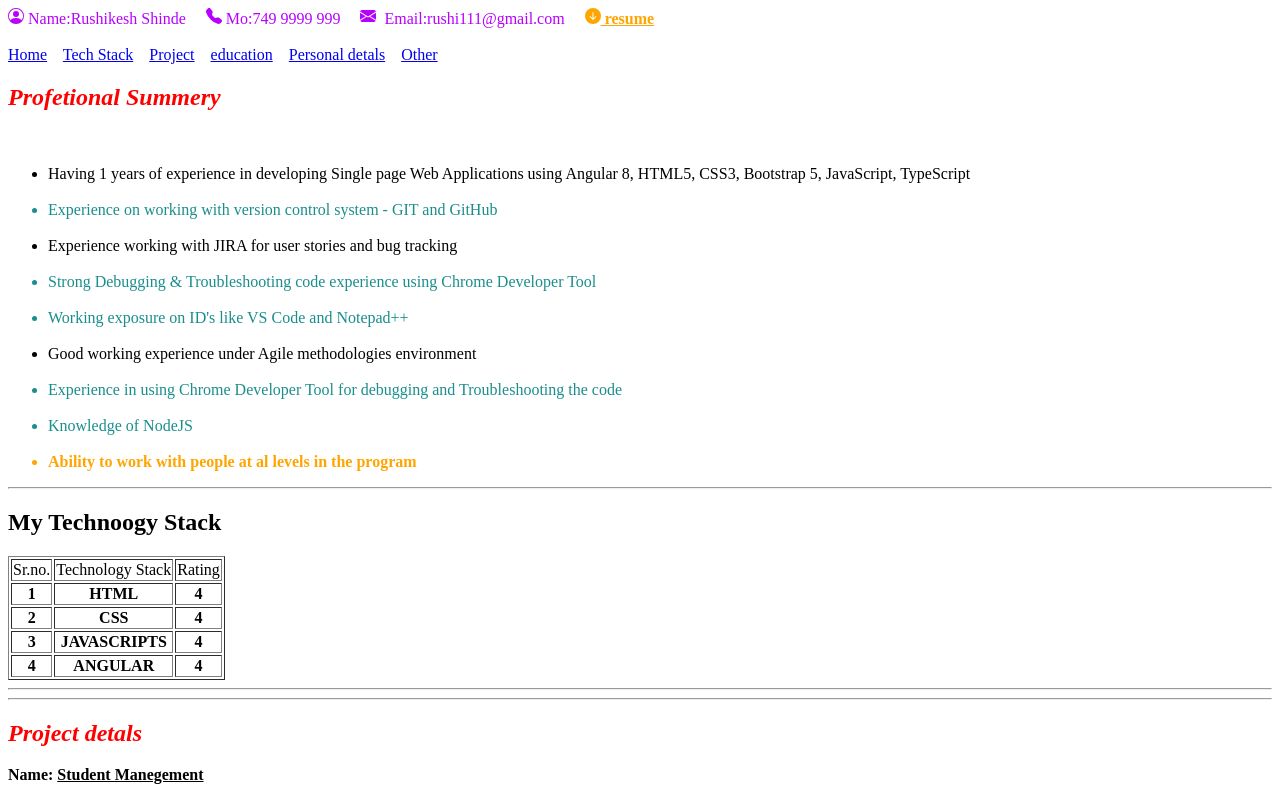
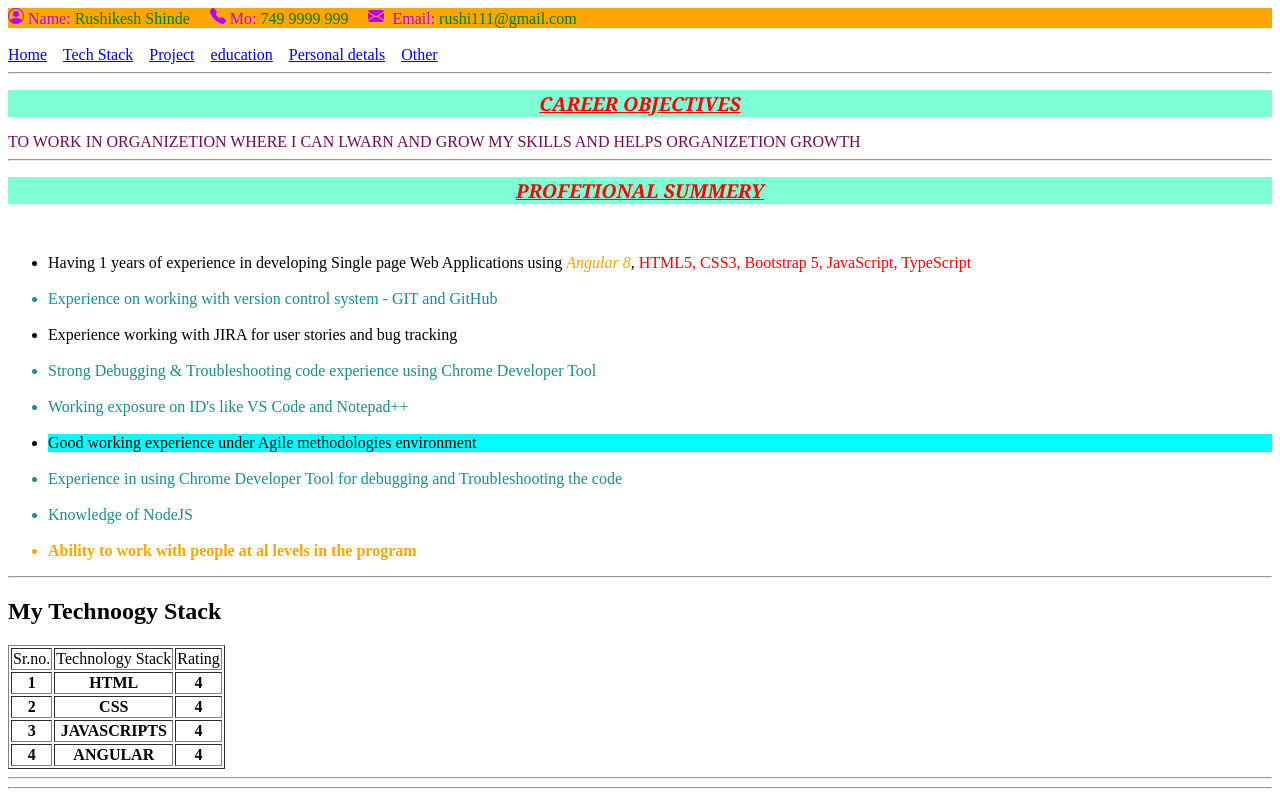
Before and after one commit to RushiShindePatil/My-Profile, a plain HTML site: page index.html in a window 1280 px wide. Shown: the top 797 px of the page. Drawn offline with Linux system fonts and the light colour scheme.

Commit message:
css apply

```diff
--- a/index.html
+++ b/index.html
@@ -15,11 +15,35 @@
       }
       .header{
         color: rgb(183, 0, 255);
+        background-color:orange;
       }
       .heading{
         color: red;
         font-style: italic;
+        font-size: larger;
+           font-family: Georgia, 'Times New Roman', Times, serif;
+           text-align: center;
+           text-decoration: underline;
+           text-transform: uppercase;
+           background-color: aquamarine;
       }
+    .identity{
+      color: green;
+    }
+    #career{
+      color: rgb(114, 12, 82);
+    }
+    #Angular{
+      color: orange;
+      font-style: italic;
+    }
+    #Lqanguage{
+      color:red ;
+    }
+    #Line{
+      background-color:aqua;
+    }
+
 
 
 
@@ -41,7 +65,7 @@
           fill-rule="evenodd"
           d="M0 8a8 8 0 1 1 16 0A8 8 0 0 1 0 8m8-7a7 7 0 0 0-5.468 11.37C3.242 11.226 4.805 10 8 10s4.757 1.225 5.468 2.37A7 7 0 0 0 8 1"
         /></svg
-      >&nbsp;Name:Rushikesh Shinde &nbsp;&nbsp;&nbsp;
+      >&nbsp;Name: <span class="identity">Rushikesh Shinde</span> &nbsp;&nbsp;&nbsp;
       <svg
         xmlns="http://www.w3.org/2000/svg"
         width="16"
@@ -54,7 +78,7 @@
           fill-rule="evenodd"
           d="M1.885.511a1.745 1.745 0 0 1 2.61.163L6.29 2.98c.329.423.445.974.315 1.494l-.547 2.19a.68.68 0 0 0 .178.643l2.457 2.457a.68.68 0 0 0 .644.178l2.189-.547a1.75 1.75 0 0 1 1.494.315l2.306 1.794c.829.645.905 1.87.163 2.611l-1.034 1.034c-.74.74-1.846 1.065-2.877.702a18.6 18.6 0 0 1-7.01-4.42 18.6 18.6 0 0 1-4.42-7.009c-.362-1.03-.037-2.137.703-2.877z"
         /></svg
-      >&nbsp;Mo:749 9999 999 &nbsp;&nbsp;&nbsp;
+      >&nbsp;Mo: <span class="identity">749 9999 999</span> &nbsp;&nbsp;&nbsp;
 
       <svg
         xmlns="http://www.w3.org/2000/svg"
@@ -67,7 +91,7 @@
         <path
           d="M.05 3.555A2 2 0 0 1 2 2h12a2 2 0 0 1 1.95 1.555L8 8.414zM0 4.697v7.104l5.803-3.558zM6.761 8.83l-6.57 4.027A2 2 0 0 0 2 14h12a2 2 0 0 0 1.808-1.144l-6.57-4.027L8 9.586zm3.436-.586L16 11.801V4.697z"
         /></svg
-      >&nbsp; Email:rushi111@gmail.com &nbsp;&nbsp;&nbsp;
+      >&nbsp; Email: <span class="identity">rushi111@gmail.com</span> &nbsp;&nbsp;&nbsp;
 
       <a href="assets/vikas resume.pdf" download="" id="resume">
         <svg xmlns="http://www.w3.org/2000/svg" width="16" height="16" fill="currentColor" class="bi bi-arrow-down-circle-fill" viewBox="0 0 16 16">
@@ -87,14 +111,16 @@
       <a href="Other" target="_blank">Other</a>
     </nav>
 
-
+<hr>
     <!-- Main Section -->
+    <h2 class="heading">CAREER OBJECTIVES</h2>
+    <Section id="career">TO WORK IN ORGANIZETION WHERE I CAN LWARN AND GROW MY SKILLS AND HELPS ORGANIZETION GROWTH</Section>
+    <hr>
     <h2 class="heading">Profetional Summery</h2>&nbsp; &nbsp;&nbsp;
-
     <section id="#home">
       <ul>
       <li> Having 1 years of experience in developing Single page Web Applications
-        using Angular 8, HTML5, CSS3, Bootstrap 5, JavaScript, TypeScript
+        using <span id="Angular">Angular 8</span>, <span id="Lqanguage">HTML5, CSS3, Bootstrap 5, JavaScript, TypeScript</span>
   </li>
       <br />
      <li class="line">  Experience on working with version control system - GIT and GitHub</li>
@@ -106,7 +132,7 @@
       <br />
       <li class="line"> Working exposure on ID's like VS Code and Notepad++</li>
       <br />
-      <li>Good working experience under Agile methodologies environment</li>
+      <li id="Line">Good working experience under Agile methodologies environment</li>
       <br />
       <li class="line"> Experience in using Chrome Developer Tool for debugging and
         Troubleshooting the code</li>
```
